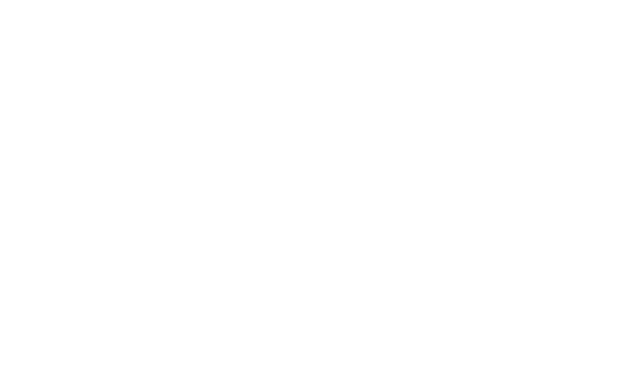
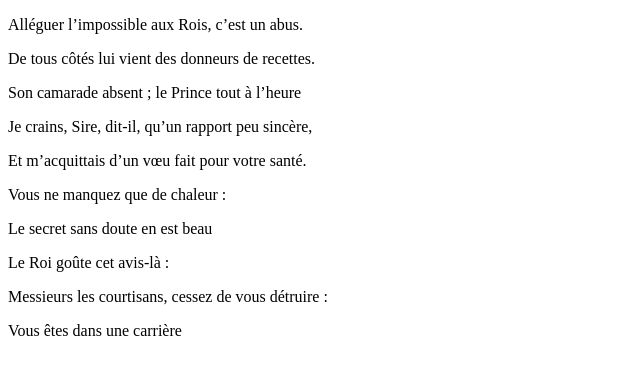
Before and after one commit to Laurent27s/test2, a plain HTML site: page laurent.html in a window 1280 px wide. Shown: the whole page, without its empty margins (0-640 px from the left). Drawn offline with Linux system fonts and the light colour scheme.

Commit message:
j ai ajouté mes lignes

```diff
--- a/laurent.html
+++ b/laurent.html
@@ -6,6 +6,46 @@
     <meta name="viewport" content="width=device-width, initial-scale=1.0">
     <title>Dssssocument</title>
 </head>
+
+
+
+<p>Alléguer l’impossible aux Rois, c’est un abus.</p>
+
+
+
+<p>De tous côtés lui vient des donneurs de recettes.</p>
+
+
+
+<p>Son camarade absent ; le Prince tout à l’heure</p>
+
+
+
+<p>Je crains, Sire, dit-il, qu’un rapport peu sincère,</p>
+
+
+
+<p>Et m’acquittais d’un vœu fait pour votre santé.</p>
+
+
+
+<p>Vous ne manquez que de chaleur :</p>
+
+
+
+<p>Le secret sans doute en est beau</p>
+
+
+
+<p>Le Roi goûte cet avis-là :</p>
+
+
+
+<p>Messieurs les courtisans, cessez de vous détruire :</p>
+
+
+
+<p>Vous êtes dans une carrière</p>
 <body>
 
 </body>
```
